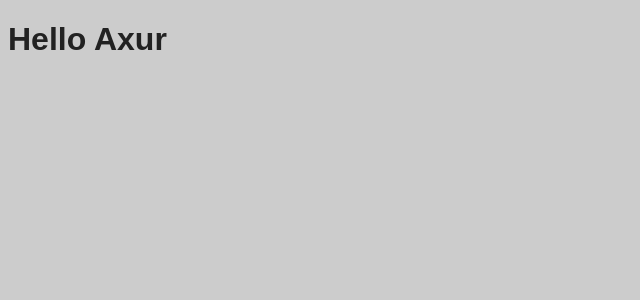
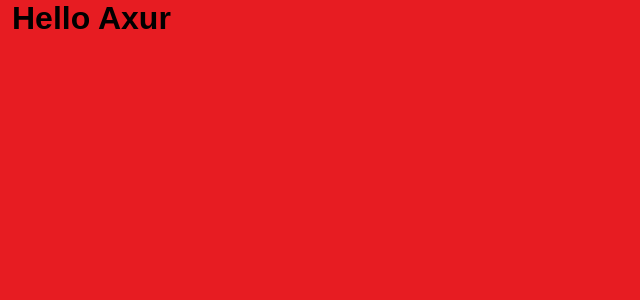
Before and after one commit to JessileyOliveira/simple_personal_blog, a React app: page / in a window 1280 px wide. Shown: the top 300 px of the page, without its empty margins (0-640 px from the left). Built offline with nearby package versions, Linux system fonts and the light colour scheme.

Commit message:
Style: Added styled componets and global style

```diff
--- a/package.json
+++ b/package.json
@@ -33,6 +33,7 @@
   "dependencies": {
     "react": "^16.13.1",
     "react-dom": "^16.13.1",
-    "react-router-dom": "^5.2.0"
+    "react-router-dom": "^5.2.0",
+    "styled-components": "^5.1.0"
   }
 }
--- a/src/App.css
+++ /dev/null
@@ -1,5 +0,0 @@
-body {
-  background: #ccc;
-  color: #222;
-  font-family: Arial, Helvetica, sans-serif;
-}
--- a/src/App.js
+++ b/src/App.js
@@ -1,11 +1,12 @@
 import React from 'react';
 import Routes from './routes';
-import './App.css';
+import GlobalStyle from './styles/global';
 
 function App() {
   return (
     <>
       <Routes />
+      <GlobalStyle />
     </>
   );
 }
--- /dev/null
+++ b/src/styles/global.js
@@ -0,0 +1,22 @@
+import { createGlobalStyle } from 'styled-components';
+
+export default createGlobalStyle`
+
+  *{
+    margin: 0;
+    padding: 0;
+    outline: 0;
+    box-sizing: border-box;
+    font-family: Arial, Helvetica, sans-serif;
+  }
+
+  html, body, #root{
+    min-height: 100%;
+  }
+
+  body{
+    padding: 0px 12px;
+    background: #e71c22;
+    -webkit-font-smoothing: antialiased !important;
+  }
+`;
```
Also changed, not shown: 1 other file (tests, documents, lock files or other folders).
